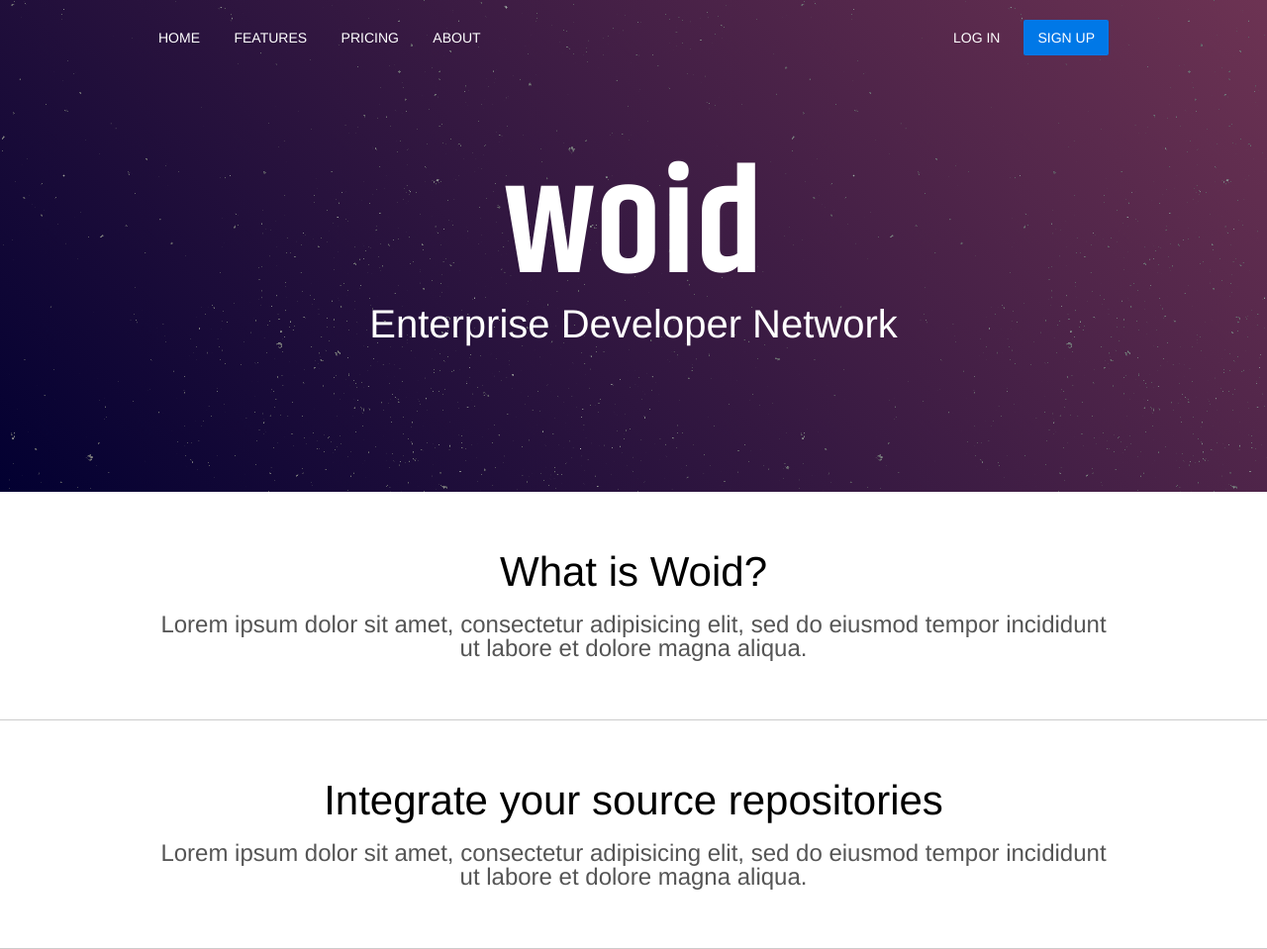
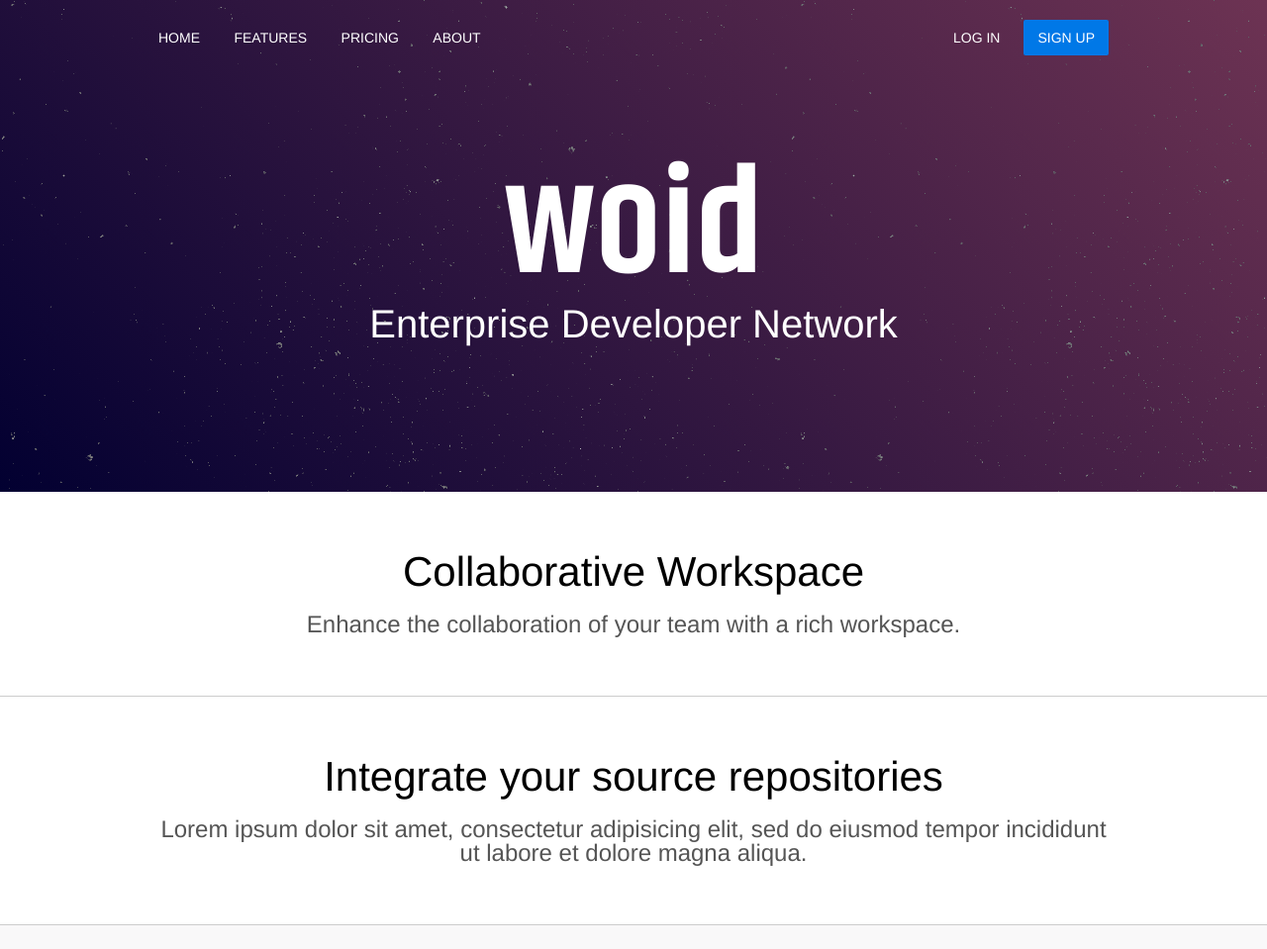
Before and after one commit to vitorfs/bootcamp2, a Django app: page / in a window 1280 px wide. Shown: the whole page at 99% size. After the commit the page ends 935 px from the top, so only its background shows below. Run offline with Django 3.2, Linux system fonts and the light colour scheme.

Commit message:
small change cover

```diff
--- a/woid/core/templates/core/cover.html
+++ b/woid/core/templates/core/cover.html
@@ -28,9 +28,8 @@
   <main>
     <section>
       <div class="wrapper">
-        <h2>What is Woid?</h2>
-        <p>Lorem ipsum dolor sit amet, consectetur adipisicing elit, sed do eiusmod
-        tempor incididunt ut labore et dolore magna aliqua.</p>
+        <h2>Collaborative Workspace</h2>
+        <p>Enhance the collaboration of your team with a rich workspace.</p>
       </div>
     </section>
     <section>
```
